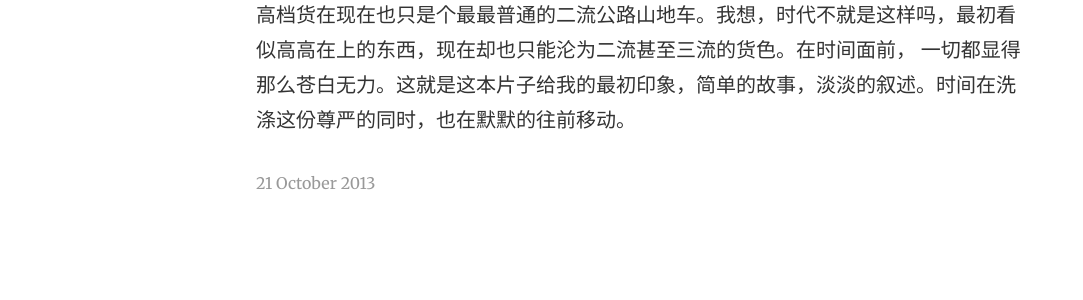
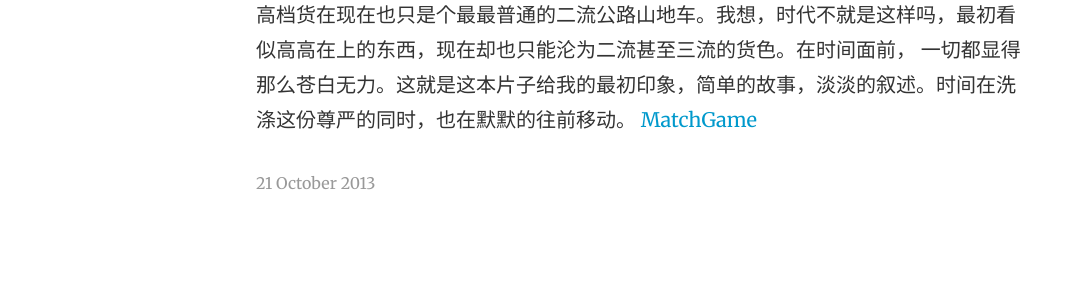
Before and after one commit to huxiangtao/huxiangtao.github.io, a Jekyll site: the page built from _posts/2013-10-21-Beijing-bicycle.md, in a window 1280 px wide. Shown: the part 1644-1944 px from the top of the page, without its empty margins (0-1083 px from the left). Built offline with Jekyll 4.4.1, drawn with Linux system fonts in a browser that asks for light colours; Markdown is read by kramdown in place of the engine named in the settings.

Commit message:
add link

```diff
--- a/_posts/2013-10-21-Beijing-bicycle.md
+++ b/_posts/2013-10-21-Beijing-bicycle.md
@@ -30,3 +30,4 @@ articleType : blog
 
 时隔多年，在看这本片子，现在的山地车早已不见当初的配置。那个时代，少年心中的高档货在现在也只是个最最普通的二流公路山地车。我想，时代不就是这样吗，最初看似高高在上的东西，现在却也只能沦为二流甚至三流的货色。在时间面前，
 一切都显得那么苍白无力。这就是这本片子给我的最初印象，简单的故事，淡淡的叙述。时间在洗涤这份尊严的同时，也在默默的往前移动。
+[MatchGame](http://huxiangtao.github.com/MatchGame)
```
